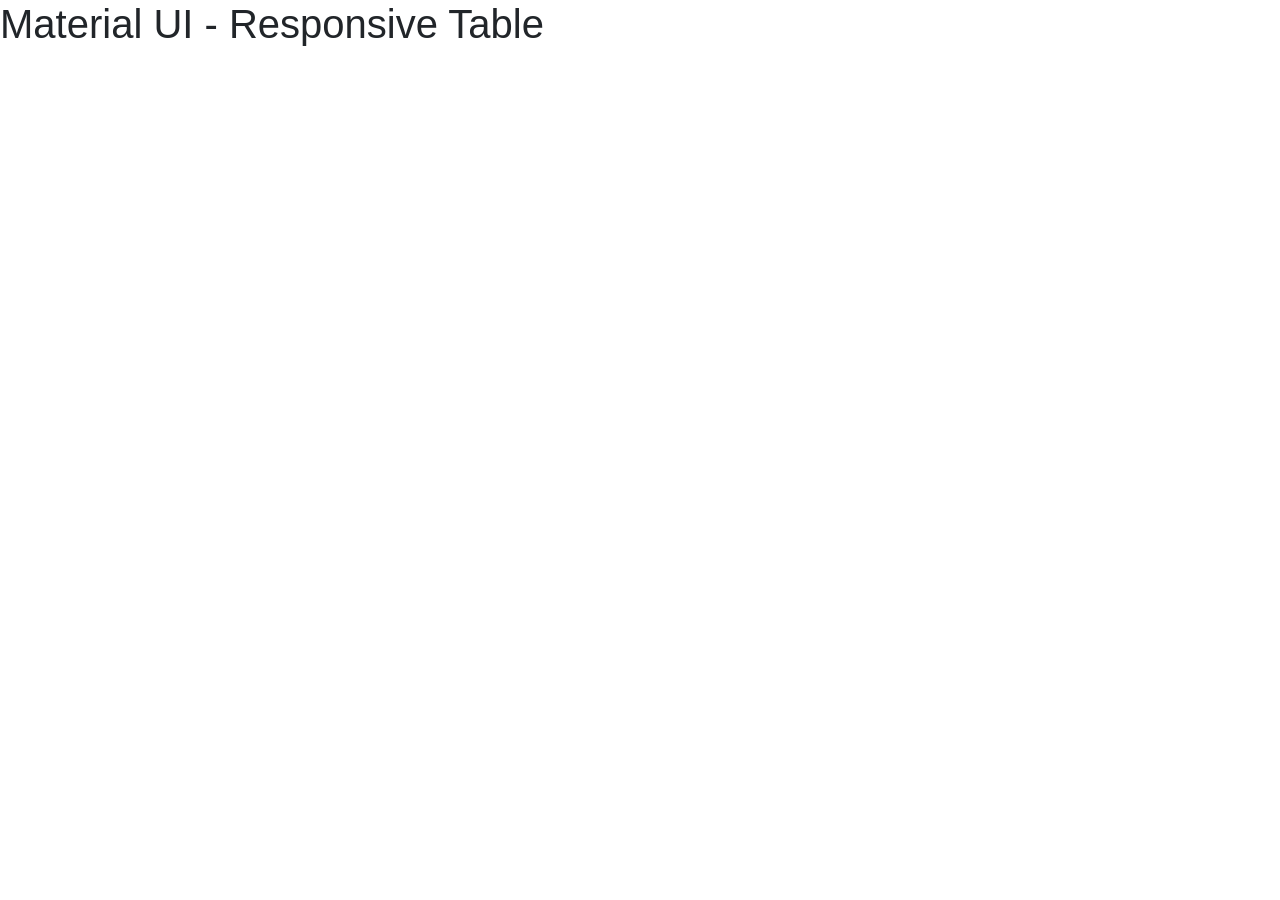
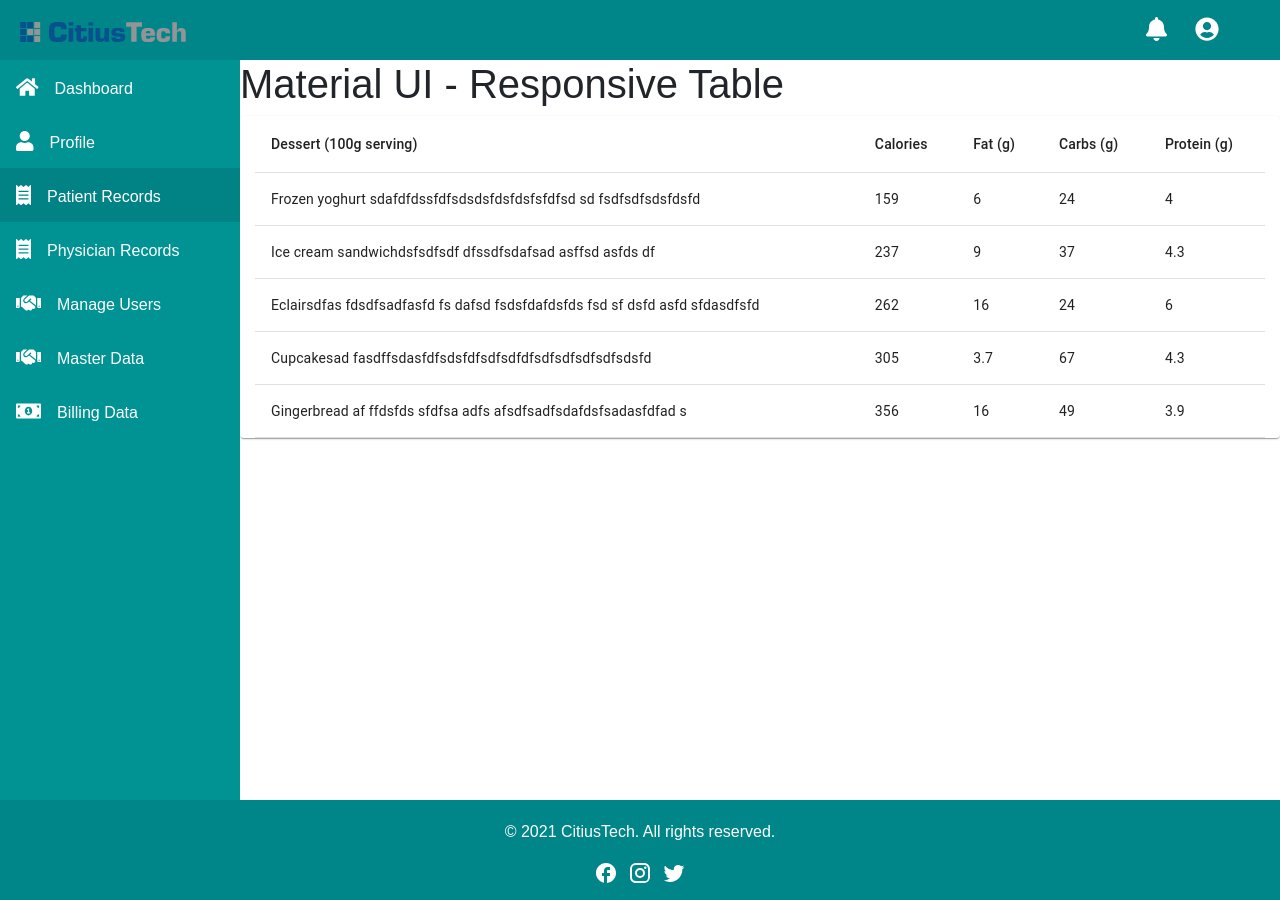
Before and after one commit to Manikanth1801/Patient-portal, a React (Create React App) app: page /admin/patientRecords in a window 1280 px wide. Before the commit the page ends 800 px from the top, so only its background shows below. Built offline with nearby package versions, Linux system fonts and the light colour scheme.

Commit message:
scrollbar issue resolve

```diff
--- a/src/App.js
+++ b/src/App.js
@@ -10,8 +10,8 @@
 function App() {
   return(
     <div>
-      {/* <LayoutComponent /> */}
-      <Routes />
+      <LayoutComponent />
+      {/* <Routes /> */}
     </div>
   )
 }
--- a/src/Common/Layout/Layout.css
+++ b/src/Common/Layout/Layout.css
@@ -13,8 +13,8 @@
 
 #main-contain {
   background-color: rgb(255, 255, 255);
-  width: calc(100% - 240px);
-  overflow: scroll;
+  width: 100%;
+  overflow-x: auto;
 }
 @media only screen and (max-width: 767px) {
   #sidebar {
--- a/src/Views/Admin/ManagePatientRecords/ManagePatientRecords.jsx
+++ b/src/Views/Admin/ManagePatientRecords/ManagePatientRecords.jsx
@@ -10,7 +10,7 @@
 const ManagePatientRecords= () => (
   <div>
     <h1 className="title">Material UI - Responsive Table</h1>
-    {/* <Paper className="container">
+    <Paper className="container">
       <Table>
         <TableHead>
           <TableRow>
@@ -35,7 +35,7 @@
           ))}
         </TableBody>
       </Table>
-    </Paper> */}
+    </Paper>
   </div>
 );
 
```
